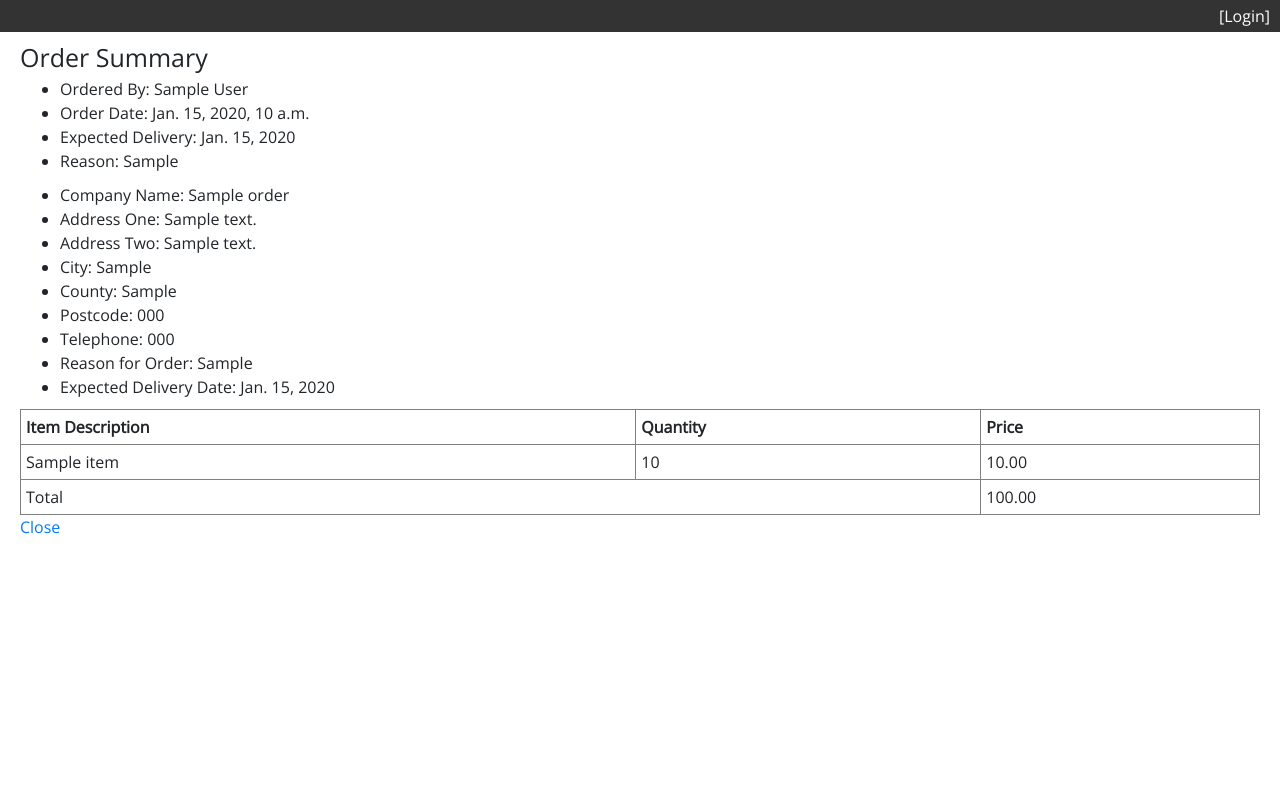
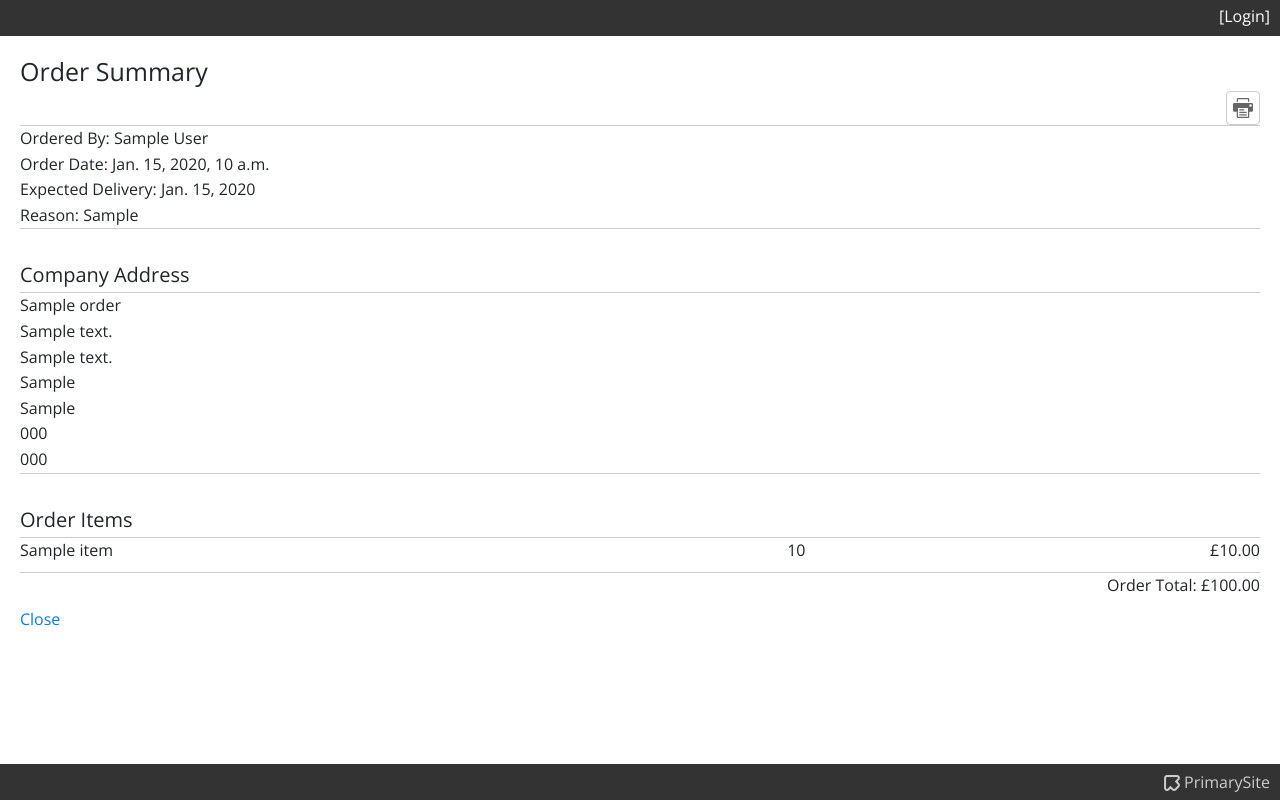
Before and after one commit to RichardPS/magpie, a Django app: page /summary/1 in a window 1280 px wide. Run offline with Django 3.2, Linux system fonts and the light colour scheme; tables that the repository leaves empty hold one stand-in row (values such as "Sample post"); parts of the project's set-up code (start-up, migrations or seed data) failed here and were passed over; some libraries are stand-ins or nearby versions.

Commit message:
more styling

```diff
--- a/magpie/pos/static/css/style.css
+++ b/magpie/pos/static/css/style.css
@@ -7,6 +7,14 @@
        url('../fonts/Glyphter.svg#Glyphter') format('svg');
   font-weight: normal;
   font-style: normal;
+}
+
+.icon-printer-tool:before{content:'\0041';}
+.icon-primarysite-logo-arrow:before{
+  position: relative;
+  top: 3px;
+  font-family: 'Glyphter';
+  content:'\0042';
 }
 
 /* MAIN STYLE
@@ -20,10 +28,27 @@ body {
   font-size: 1.6em;
 }
 
+footer {
+  display: block;
+  position: fixed;
+  width: 100%;
+  height: 36px;
+  bottom: 0;
+  left: 0;
+  background: #333;
+  padding: 4px 10px 6px 10px;
+}
+
+.primarysite {
+  text-align: right;
+  color: #ccc;
+  font-size: 1.6rem;
+}
+
 .container {
   display: block;
   position: relative;
-  padding: 10px 20px;
+  padding: 20px 20px 80px;
 }
 
 .content {
@@ -34,9 +59,9 @@ body {
 #admin-bar {
   display: block;
   position: relative;
-  height: 32px;
+  height: 36px;
   background: #333;
-  padding: 4px 10px;
+  padding: 4px 10px 6px 10px;
   color: #ccc;
 }
 
@@ -121,11 +146,15 @@ ul.order-item-block li:last-child {
 }
 
 #item-form .item-row li:nth-child(1) input {
-  width: 30rem;
+  min-width: 30rem;
 }
 
 #item-form .item-row li:nth-child(2) input {
-  width: 10rem;
+  max-width: 10rem;
+}
+
+#id_decline_message {
+  vertical-align: top;
 }
 
 /* BOOTSTRAP ORDERRIDES
--- a/magpie/pos/templates/admin/order_details.html
+++ b/magpie/pos/templates/admin/order_details.html
@@ -9,8 +9,6 @@
     <div class="print-block">
         <a href="#" id="print-button" onclick="window.print();return false;">A</a>
     </div>
-
-    <h1>{{ page_name }}</h1>
 
     <ul class="ul_block">
         <li>Ordered By: {{ order.ordered_by.get_full_name }}</li>
@@ -33,7 +31,7 @@
     </ul>
     <br>
     <h2>Order Items</h2>
-    {% for item in items %}
+    {% for item in order.item_set.all %}
         <ul class="order-item-block">
                 <li>{{ item.item_name }}</li>
                 <li>{{ item.item_qty }}</li>
--- a/magpie/pos/templates/base.html
+++ b/magpie/pos/templates/base.html
@@ -33,6 +33,7 @@
     </section>
     <div class="container">
         <header>
+            <h1>{{ page_name }}</h1>
             {% block header %}{% endblock header %}
         </header>
 
@@ -43,11 +44,11 @@
         <section class="content">
             {% block content %}{% endblock content %}
         </section>
-
-        <footer>
-            {% block footer %}{% endblock footer %}
-        </footer>
     </div>
+    <footer>
+        <p class="primarysite icon-primarysite-logo-arrow"> PrimarySite</p>
+        {% block footer %}{% endblock footer %}
+    </footer>
     <script type="text/javascript" src="https://ajax.googleapis.com/ajax/libs/jquery/3.4.0/jquery.min.js"></script>
     <script type="text/javascript" src="https://stackpath.bootstrapcdn.com/bootstrap/4.3.1/js/bootstrap.min.js"></script>
     {% block scripts %}{% endblock scripts %}
--- a/magpie/pos/templates/pos/raise_pos.html
+++ b/magpie/pos/templates/pos/raise_pos.html
@@ -10,7 +10,6 @@
         {% endfor %}
     </ul>
     {% endif %}
-    <h1>{{ page_name }}</h1>
     <form method="POST">
             {% csrf_token %}
             {% for field in order_form %}
--- a/magpie/pos/templates/pos/summary.html
+++ b/magpie/pos/templates/pos/summary.html
@@ -2,47 +2,43 @@
 {% load static order_extras %}
 
 {% block content %}
-<h1>Order Summary</h1>
 
-    <ul>
-        <li>Ordered By: {{ order_details.ordered_by.get_full_name }}</li>
-        <li>Order Date: {{ order_details.date_ordered }}</li>
-        <li>Expected Delivery: {{ order_details.delivery_date }}</li>
-        <li>Reason: {{ order_details.reason }}</li>
+    <div class="print-block">
+        <a href="#" id="print-button" onclick="window.print();return false;">A</a>
+    </div>
+
+    <ul class="ul_block">
+        <li>Ordered By: {{ order.ordered_by.get_full_name }}</li>
+        <li>Order Date: {{ order.date_ordered }}</li>
+        <li>Expected Delivery: {{ order.delivery_date }}</li>
+        <li>Reason: {{ order.reason }}</li>
     </ul>
+    <br>
+    <h2>Company Address</h3>
+    <ul class="ul_block">
+        <li>{{ order.company_name }}</li>
+        <li>{{ order.address_one }}</li>
+        {% if order.address_two %}
+            <li>{{ order.address_two }}</li>
+        {% endif %}
+        <li>{{ order.city }}</li>
+        <li>{{ order.county }}</li>
+        <li>{{ order.post_code }}</li>
+        <li>{{ order.telephone }}</li>
+    </ul>
+    <br>
+    <h2>Order Items</h2>
+    {% for item in order.item_set.all %}
+        <ul class="order-item-block">
+                <li>{{ item.item_name }}</li>
+                <li>{{ item.item_qty }}</li>
+                <li>£{{ item.item_price }}</li>
+        </ul>
+    {% endfor %}
 
-    <ul>
-        <li>Company Name: {{ order_details.company_name }}</li>
-        <li>Address One: {{ order_details.address_one }}</li>
-        {% if order_details.address_two %}
-        <li>Address Two: {{ order_details.address_two }}</li>
-        {% endif %}
-        <li>City: {{ order_details.city }}</li>
-        <li>County: {{ order_details.county }}</li>
-        <li>Postcode: {{ order_details.post_code }}</li>
-        <li>Telephone: {{ order_details.telephone }}</li>
-        <li>Reason for Order: {{ order_details.reason }}</li>
-        <li>Expected Delivery Date: {{ order_details.delivery_date }}</li>
+    <ul class="order-item-block">
+        <li>Order Total: £{% get_total order.item_set.all %}</li>
     </ul>
-
-    <table border="1" cellspacing="0" cellpadding="5" width="100%">
-        <tr>
-            <th>Item Description</th>
-            <th>Quantity</th>
-            <th>Price</th>
-        </tr>
-    {% for item in order_details.item_set.all %}
-        <tr>
-            <td>{{ item.item_name }}</td>
-            <td>{{ item.item_qty }}</td>
-            <td>{{ item.item_price }}</td>
-        </tr>
-    {% endfor %}
-        <tr>
-            <td colspan="2">Total</td>
-            <td>{% get_total order_details.item_set.all %}</td>
-        </tr>
-    </table>
 
     <a href="{% url 'index' %}">Close</a>
 
--- a/magpie/pos/views.py
+++ b/magpie/pos/views.py
@@ -142,11 +142,11 @@ def order_summary(
         template_name='pos/summary.html',
         page_name='Order Summary'):
     """ display summery of order """
-    order_details = get_object_or_404(Order, pk=pk)
+    order = get_object_or_404(Order, pk=pk)
 
     context = {
         'page_name': page_name,
-        'order_details': order_details
+        'order': order
     }
 
     return render(
@@ -182,7 +182,6 @@ class AdminOrderDetails(DetailView):
     """ admin view order details """
     def get_context_data(self, **kwargs):
         context = super(AdminOrderDetails, self).get_context_data(**kwargs)
-        context['items'] = Item.objects.filter(order=self.kwargs['pk'])
         context['page_name'] = 'Details for {0} order'.format(
             self.object.company_name)
         return context
@@ -222,7 +221,8 @@ class AuthOrder(DetailView):
     """ page to accept/decline order """
     def get_context_data(self, **kwargs):
         context = super(AuthOrder, self).get_context_data(**kwargs)
-        context['items'] = Item.objects.filter(order=self.kwargs['pk'])
+        context['page_name'] = 'Authorise order for {0}'.format(
+            self.object.company_name)
         context['auth'] = self.kwargs['pk']
         context['actioned'] = auth_complete(
             self.kwargs['pk'],
```
Also changed, not shown: magpie/pos/templates/admin/auth_order.html (+24 -18 lines), magpie/pos/templates/registration/password_reset_email.html (added, +14 -0 lines), magpie/pos/static/fonts/Glyphter.ttf, magpie/pos/static/fonts/Glyphter.woff, 2 other files.
